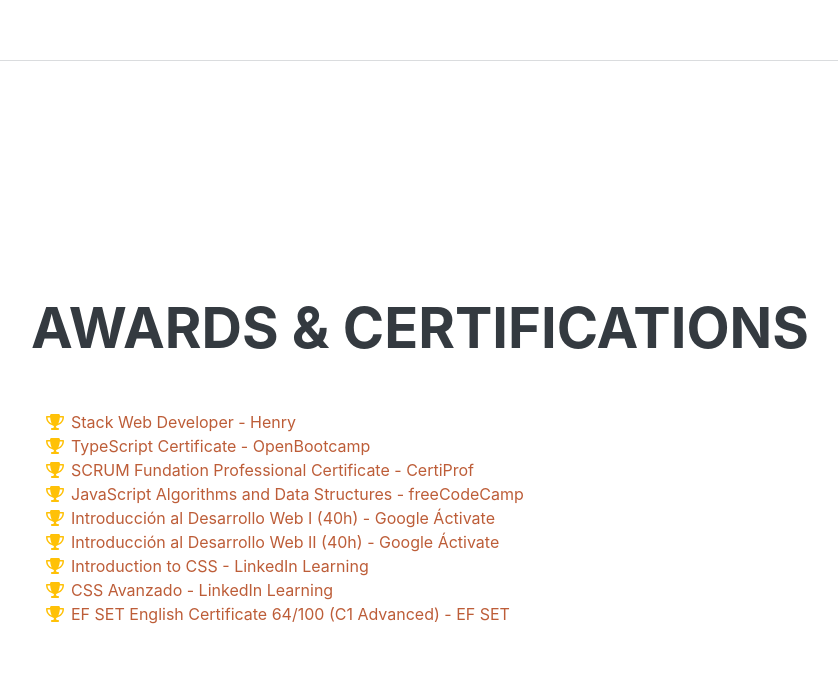
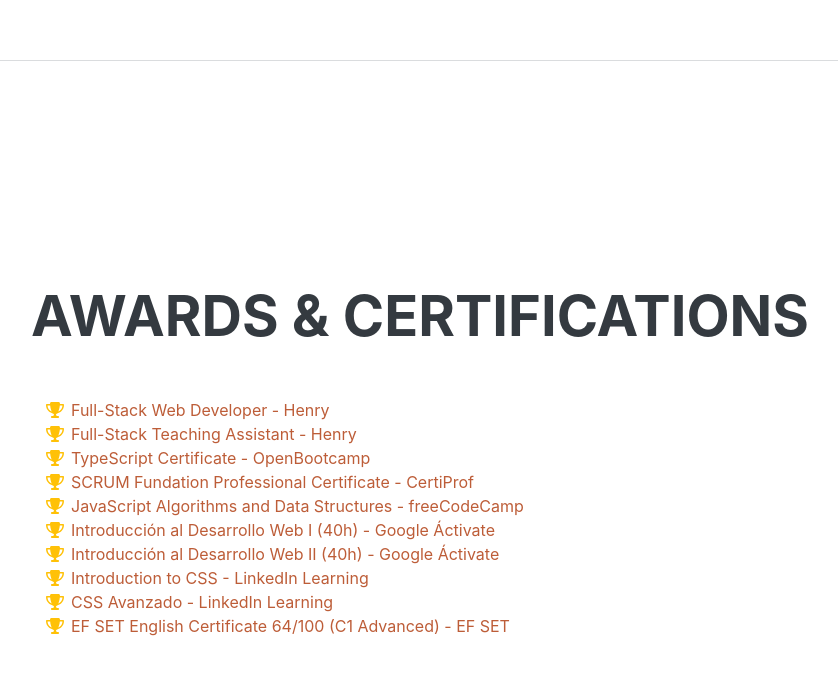
Before and after one commit to SebaAguiar/Portfolio1.0, a plain HTML site: page index.html in a window 1280 px wide. Shown: the part 4884-5559 px from the top of the page, without its empty margins (289-1127 px from the left). Drawn offline with nearby package versions, Linux system fonts and the light colour scheme; a web font is replaced by a local one.

Commit message:
certificates actualization

```diff
--- a/index.html
+++ b/index.html
@@ -204,7 +204,11 @@
                     <ul class="fa-ul mb-0">
                         <li>
                             <span class="fa-li"><i class="fas fa-trophy text-warning"></i></span>
-                            <a href="https://drive.google.com/file/d/12KpuENZSXRaaT5Mv1AEc6sF3lRRLl9K_/view?usp=sharing">Stack Web Developer - Henry</a>
+                            <a href="https://drive.google.com/file/d/12KpuENZSXRaaT5Mv1AEc6sF3lRRLl9K_/view?usp=sharing">Full-Stack Web Developer - Henry</a>
+                        </li>
+                        <li>
+                            <span class="fa-li"><i class="fas fa-trophy text-warning"></i></span>
+                            <a href="https://drive.google.com/file/d/1iOH0_EVRUeMdIzrygRS-bqUzVNcmdZ6e/view?usp=share_link">Full-Stack Teaching Assistant - Henry</a>
                         </li>
                         <li>
                             <span class="fa-li"><i class="fas fa-trophy text-warning"></i></span>
```
